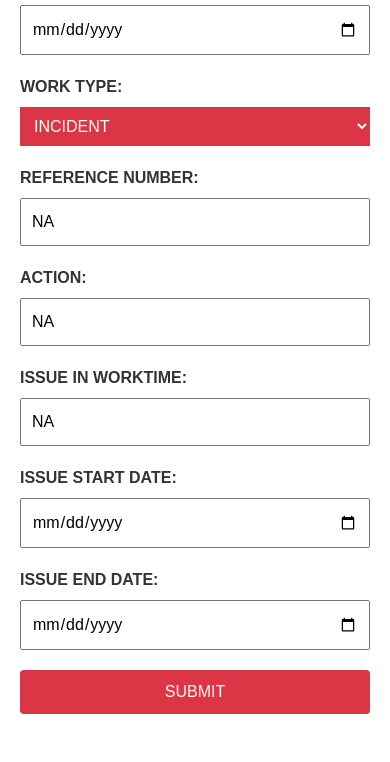
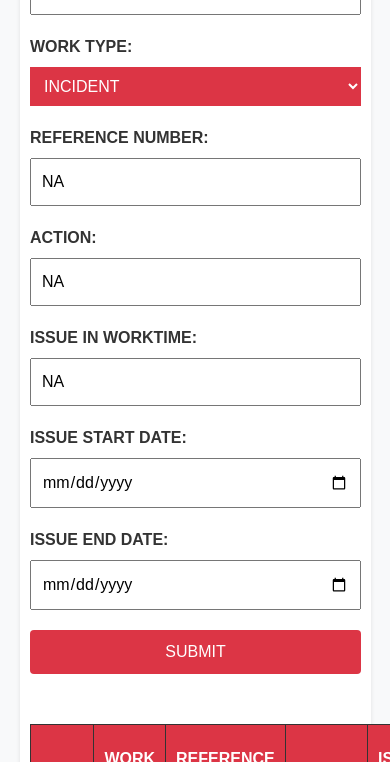
Before and after one commit to rmmrrm/WorkTracker, a plain HTML site: page index.html in a window 390 px wide. Shown: the part 153-915 px from the top of the page. Drawn offline with nearby package versions, Linux system fonts and the light colour scheme.

Commit message:
Update index.html

```diff
--- a/index.html
+++ b/index.html
@@ -2,6 +2,7 @@
 <html>
 <head>
   <title>Work Tracker</title>
+  <meta name="viewport" content="width=device-width, initial-scale=1.0">
   <link rel="stylesheet" href="https://maxcdn.bootstrapcdn.com/bootstrap/4.5.2/css/bootstrap.min.css">
   <style>
     body {
@@ -71,6 +72,21 @@
 
     .record-list td.inc {
       color: #dc3545;
+    }
+
+    /* Responsive Styles */
+    @media (max-width: 576px) {
+      .container {
+        max-width: 100%;
+        margin: 20px;
+        padding: 10px;
+      }
+    }
+
+    @media (max-width: 768px) {
+      .container {
+        max-width: 90%;
+      }
     }
   </style>
 </head>
```
